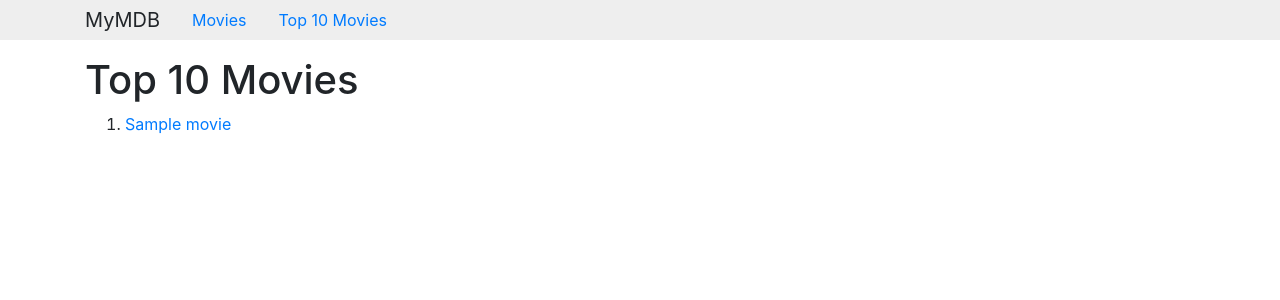
After one commit to Michaeltetteh/DeployDjangoWithDocker, a Django app: template MyMDB/django/core/templates/core/top_movies_list.html in a window 1280 px wide. The commit adds this page. Shown: the top 300 px of the page. Run offline with Django 3.2, Linux system fonts and the light colour scheme; the template is opened without the code that fills it: most values are stand-ins (such as "Sample title", 1, 10 or a date in 2020); some libraries are stand-ins or nearby versions.

Commit message:
Added top Movies list and debug toolbar

```diff
--- a/MyMDB/django/config/settings.py
+++ b/MyMDB/django/config/settings.py
@@ -30,6 +30,8 @@ ALLOWED_HOSTS = [
     '127.0.0.1'
 ]
 
+INTERNAL_IPS =('127.0.0.1','172.17.0.1')
+
 
 # Application definition
 
@@ -42,6 +44,7 @@ INSTALLED_APPS = [
     'django.contrib.sessions',
     'django.contrib.messages',
     'django.contrib.staticfiles',
+    'debug_toolbar',
 ]
 
 MIDDLEWARE = [
@@ -52,6 +55,7 @@ MIDDLEWARE = [
     'django.contrib.auth.middleware.AuthenticationMiddleware',
     'django.contrib.messages.middleware.MessageMiddleware',
     'django.middleware.clickjacking.XFrameOptionsMiddleware',
+    'debug_toolbar.middleware.DebugToolbarMiddleware',
 ]
 
 ROOT_URLCONF = 'config.urls'
--- a/MyMDB/django/config/urls.py
+++ b/MyMDB/django/config/urls.py
@@ -9,9 +9,11 @@ import user.urls
 MEDIA_FILE_PATHS = static(
     settings.MEDIA_URL,
     document_root=settings.MEDIA_ROOT)
-
-urlpatterns = [
-    path('admin/', admin.site.urls),
-    path('user/',include(user.urls, namespace='user')),
-    path('',include(core.urls, namespace='core')), # good practice to put paths with no prefix last,
-] + MEDIA_FILE_PATHS
+if settings.DEBUG:
+    import debug_toolbar
+    urlpatterns = [
+        path('__debug__/', include(debug_toolbar.urls)),
+        path('admin/', admin.site.urls),
+        path('user/',include(user.urls, namespace='user')),
+        path('',include(core.urls, namespace='core')), # good practice to put paths with no prefix last,
+    ] + MEDIA_FILE_PATHS
--- a/MyMDB/django/core/models.py
+++ b/MyMDB/django/core/models.py
@@ -30,7 +30,7 @@ class MovieManager(models.Manager):
 
     def top_movies(self,limit=10):
         qs = self.get_queryset()
-        qs = qs.annotate(vote_sum=Sum('vote_value'))
+        qs = qs.annotate(vote_sum=Sum('vote__value'))
         qs = qs.exclude(vote_sum=None)
         qs = qs.order_by('-vote_sum')
         qs = qs[:limit]
--- /dev/null
+++ b/MyMDB/django/core/templates/core/top_movies_list.html
@@ -0,0 +1,18 @@
+{% extends 'base.html' %}
+
+{% block title %}
+    Top 10 Movies
+{% endblock %}
+
+{% block main %}
+    <h1> Top 10 Movies </h1>
+    <ol>
+        {% for movie in object_list %}
+            <li>
+                <a href="{% url 'core:MovieDetail' pk=movie_id %}">
+                    {{ movie }}
+                </a>
+            </li>
+        {% endfor %}
+    </ol>
+{% endblock %}
--- a/MyMDB/django/core/urls.py
+++ b/MyMDB/django/core/urls.py
@@ -9,4 +9,5 @@ urlpatterns = [
     path('movie/<int:movie_id>/vote',views.CreateVote.as_view(), name='CreateVote'),
     path('movie/<int:movie_id>/vote/<int:pk>',views.UpdateVote.as_view(), name='UpdateVote'),
     path('movie/<int:movie_id>/image/upload',views.MovieImageUpload.as_view(), name='MovieImageUpload'),
+    path('movies/top', views.TopMovies.as_view(), name="TopMovies")
 ]
--- a/MyMDB/django/core/views.py
+++ b/MyMDB/django/core/views.py
@@ -118,3 +118,9 @@ class MovieImageUpload(LoginRequiredMixin,CreateView):
         movie_detail_url = reverse('core:MovieDetail',kwargs={'pk':movie_id})
 
         return movie_detail_url
+
+
+
+class TopMovies(ListView):
+    template_name = 'core/top_movie_list.html'
+    queryset = Movie.object.top_movies(limit=10)
--- a/MyMDB/django/templates/base.html
+++ b/MyMDB/django/templates/base.html
@@ -22,6 +22,10 @@
             <nav class="nav">
                 <div class="navbar-brand">MyMDB</div>
                 <a class="nav-link" href="{% url 'core:MovieListView'%}">Movies</a>
+
+                <a href="{% url 'core:TopMovies' %}" class="nav-link">
+                    Top 10 Movies
+                </a>
             </nav>
         </div>
     </div>
```
